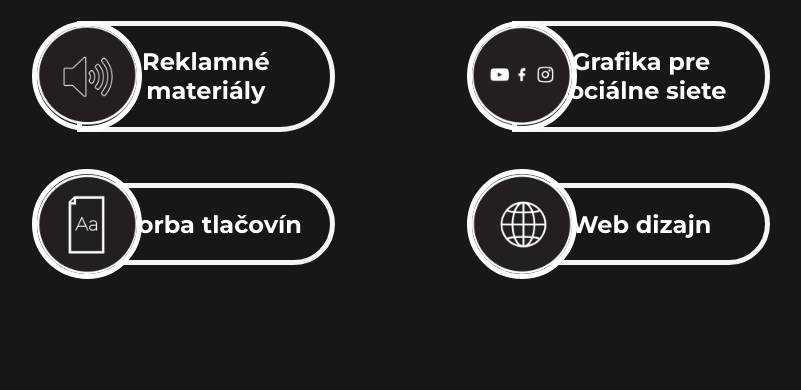
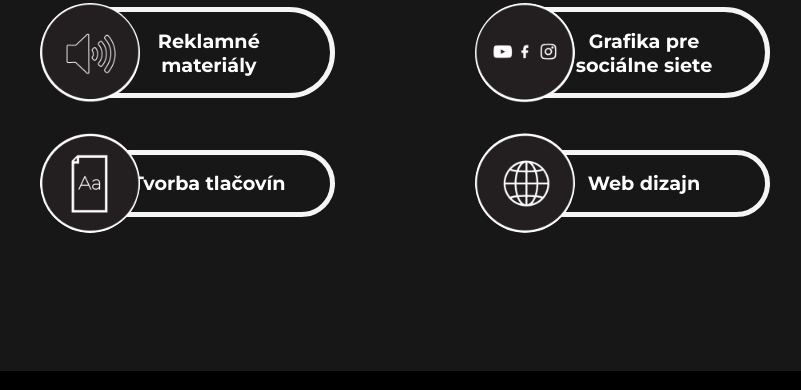
Before and after one commit to SamuelHula/Tobias_Portfolio_Graphic, a plain HTML site: page index.html in a window 1280 px wide. Shown: the part 5402-5792 px from the top of the page, without its empty margins (203-1004 px from the left). Drawn offline with Linux system fonts and the light colour scheme; files whose address does not match are found by name.

Commit message:
adding some styles to services

```diff
--- a/CSS/home.css
+++ b/CSS/home.css
@@ -739,8 +739,6 @@
         display: flex;
         justify-content: space-evenly;
         flex-wrap: wrap;
-
-        margin-bottom: 10%;
     }
     .sluzby h2{
         width: 100%;
@@ -795,8 +793,6 @@
     .sluzby figure img{
         width: 100px;
         height: 100px;
-
-        border: white solid 5px;
         border-radius: 50%;
         margin-right: -70px;
 
@@ -807,13 +803,13 @@
 
         font-family: var(--podnadpis);
         font-weight: bold;
-        font-size: 1.5rem;
+        font-size: 1.2rem;
 
         text-align: center;
 
         color: white;
 
-        padding: 7%;
+        padding: 5.5%  2%;
 
         border: var(--white) solid 5px;
         border-start-end-radius: 1000px;
```
